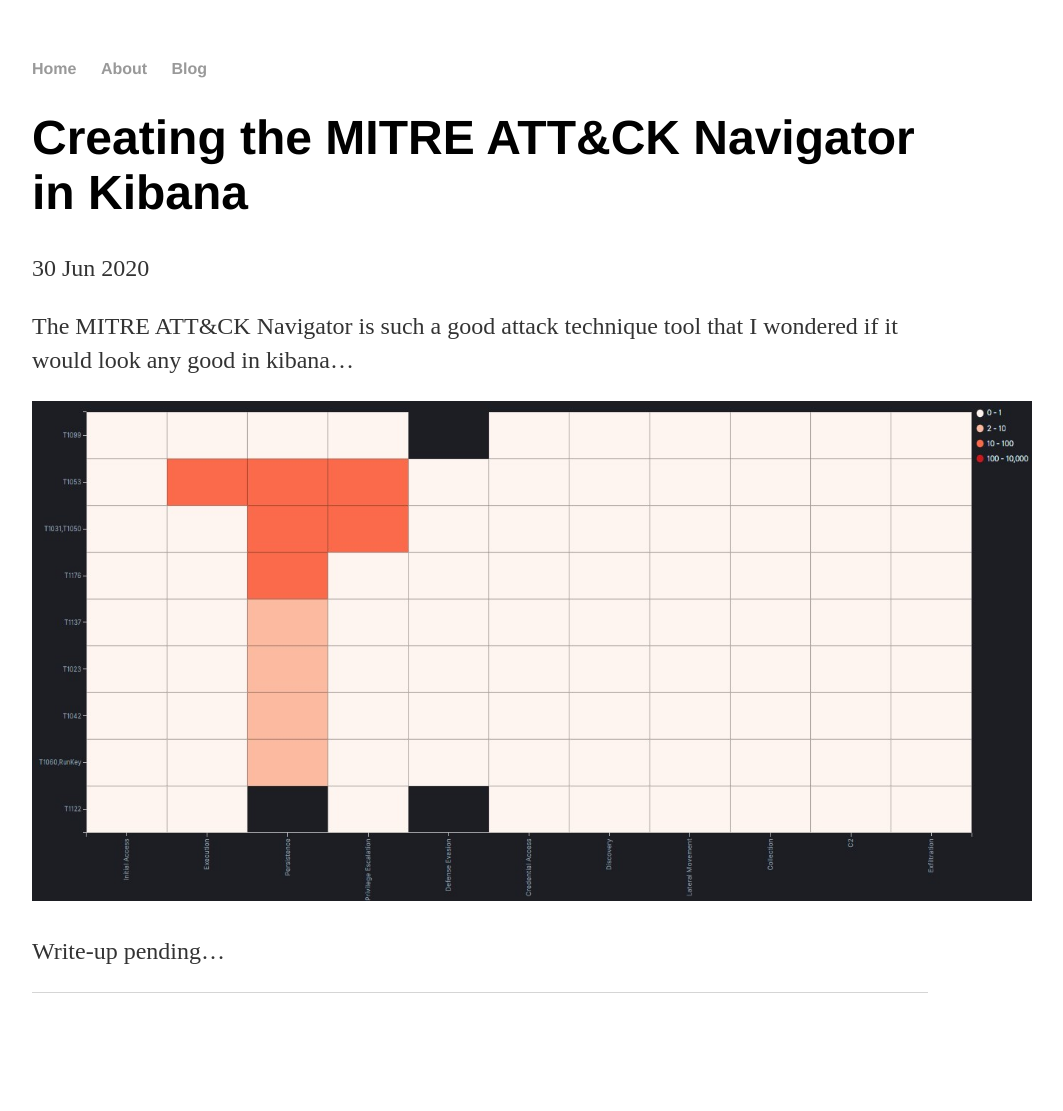
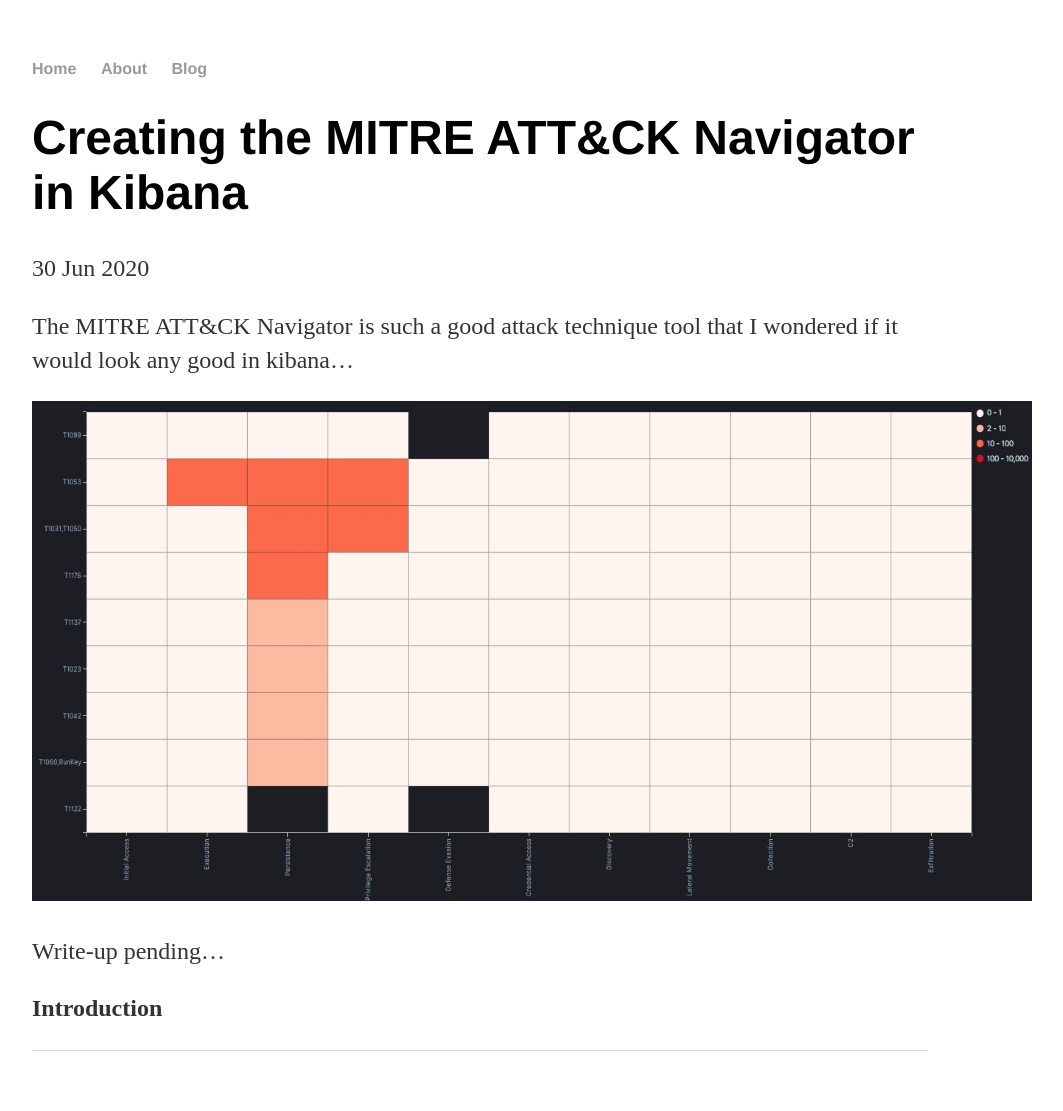
Before and after one commit to 5am5ecure/5am5ecure.github.io, a Jekyll site: the page built from _posts/2020-06-30-creating-the-mitre-attack-navigator-in-kibana.md, in a window 1280 px wide. Shown: the whole page, without its empty margins (160-1223 px from the left). Built offline with Jekyll 4.4.1, drawn with Linux system fonts in a browser that asks for light colours; before the commit the page ends 1053 px from its top, so only the background shows below that.

Commit message:
Update 2020-06-30-creating-the-mitre-attack-navigator-in-kibana.md

```diff
--- a/_posts/2020-06-30-creating-the-mitre-attack-navigator-in-kibana.md
+++ b/_posts/2020-06-30-creating-the-mitre-attack-navigator-in-kibana.md
@@ -9,3 +9,5 @@
 <img src="{{site.url}}/img/MITRE_Nav_Kibana.jpg" alt="MITRE ATT&CK Navigator in Kibana" width="1000" height="500">
 
 Write-up pending...
+
+<b>Introduction</b>
```
